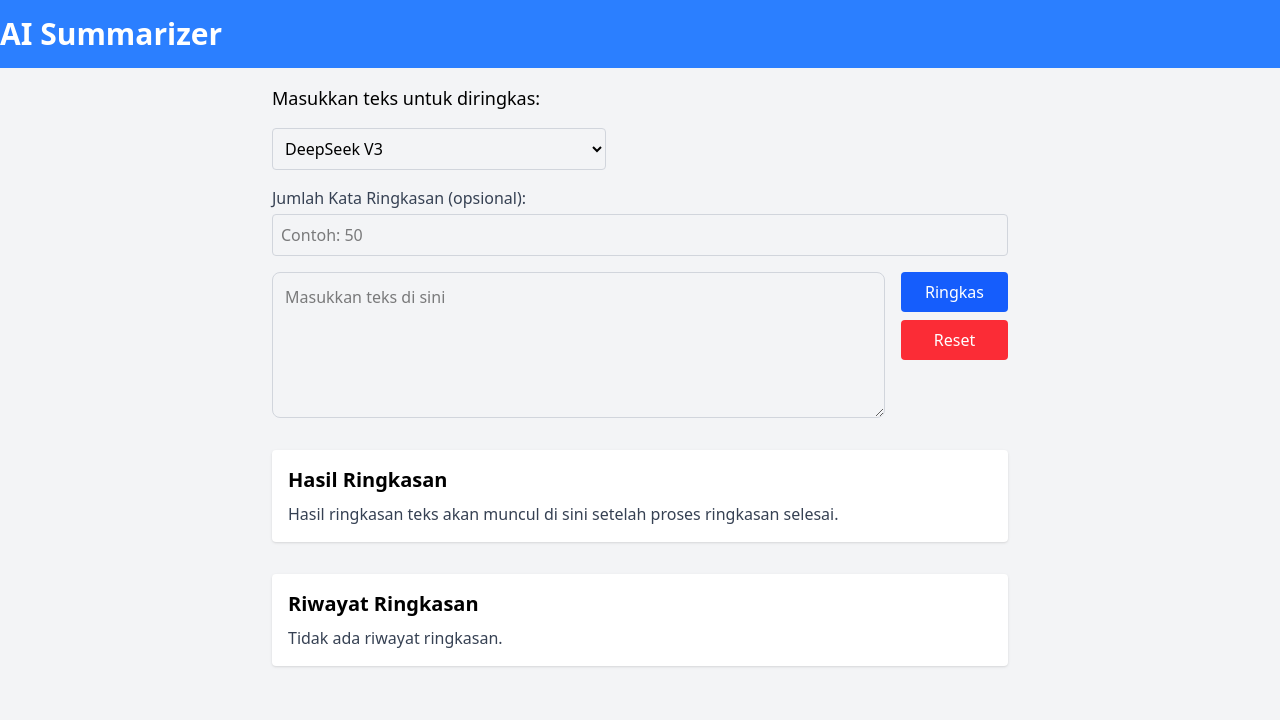
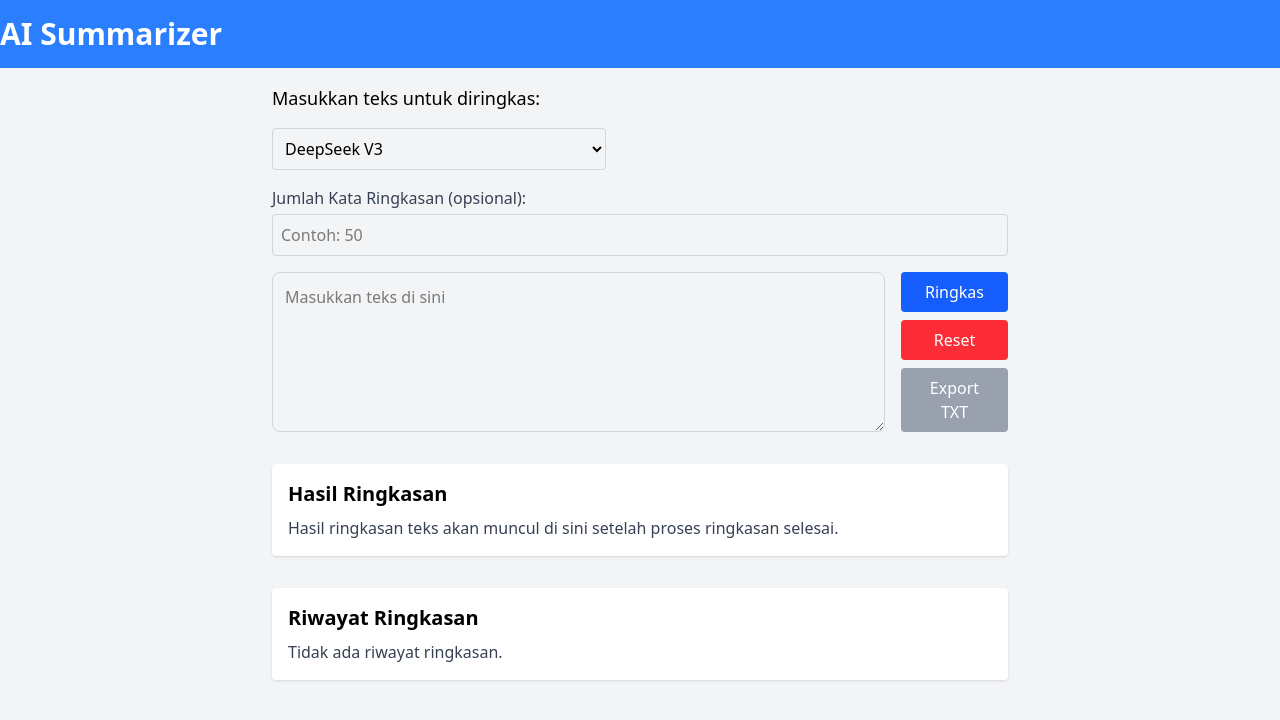
Before and after one commit to AfiqMir/Ai-Summarizer, a React (Vite) app in the folder ai-summarizer/: page / in a window 1280 px wide. Shown: the top 720 px of the page. Built offline with nearby package versions, Linux system fonts and the light colour scheme.

Commit message:
fix: add export to txt

```diff
--- a/ai-summarizer/src/components/Summarizer.jsx
+++ b/ai-summarizer/src/components/Summarizer.jsx
@@ -12,6 +12,22 @@ const Summarizer = ({
   wordCount,
   setWordCount
 }) => {
+
+  // Fungsi untuk export ke TXT
+  const handleExportTxt = () => {
+    if (!summary) return;
+    const blob = new Blob([summary], { type: "text/plain;charset=utf-8" });
+    const url = URL.createObjectURL(blob);
+
+    const link = document.createElement("a");
+    link.href = url;
+    link.download = "summary.txt";
+    document.body.appendChild(link);
+    link.click();
+    document.body.removeChild(link);
+    URL.revokeObjectURL(url);
+  };
+
   return (
     <>
       <p className="mb-4 text-lg">Masukkan teks untuk diringkas:</p>
@@ -31,7 +47,7 @@ const Summarizer = ({
         </option>
       </select>
 
-      {/* Input jumlah kata */}
+      {/* Input word count */}
       <div className="mb-4">
         <label className="block mb-1 font-medium text-gray-700">
           Jumlah Kata Ringkasan (opsional):
@@ -47,7 +63,7 @@ const Summarizer = ({
         />
       </div>
 
-      {/* Textarea dan tombol */}
+      {/* Input teks & tombol */}
       <div className="flex flex-col sm:flex-row gap-4">
         <textarea
           value={inputText}
@@ -69,10 +85,19 @@ const Summarizer = ({
           >
             Reset
           </button>
+          <button
+            onClick={handleExportTxt}
+            disabled={!summary}
+            className={`px-6 py-2 text-white rounded transition cursor-pointer ${
+              summary ? "bg-green-600 hover:bg-green-700" : "bg-gray-400 cursor-not-allowed"
+            }`}
+          >
+            Export TXT
+          </button>
         </div>
       </div>
 
-      {/* Output hasil ringkasan */}
+      {/* Output ringkasan */}
       <section className="mt-8 bg-white p-4 rounded shadow">
         <h2 className="text-xl font-semibold mb-2">Hasil Ringkasan</h2>
         <div className="text-gray-700">
```
